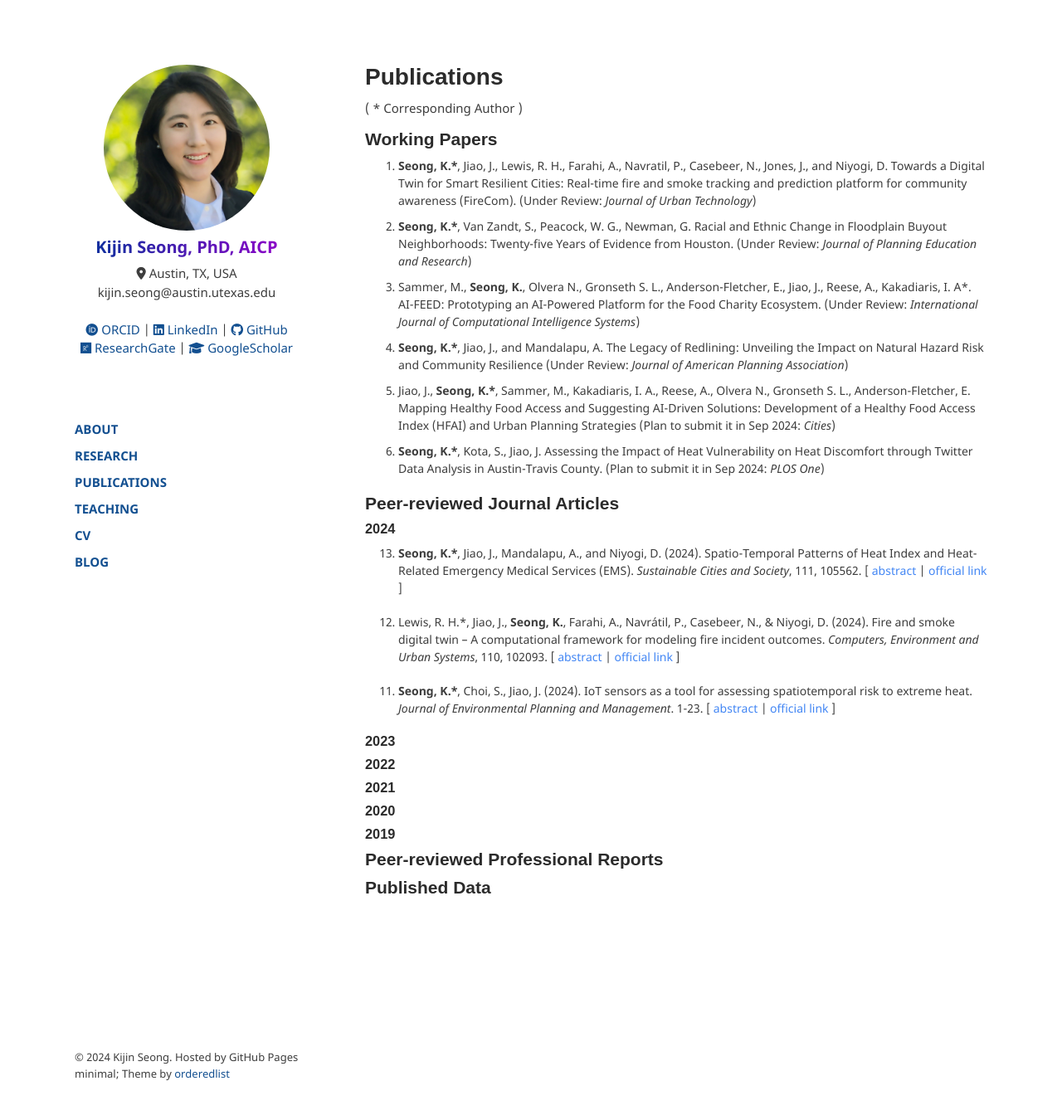
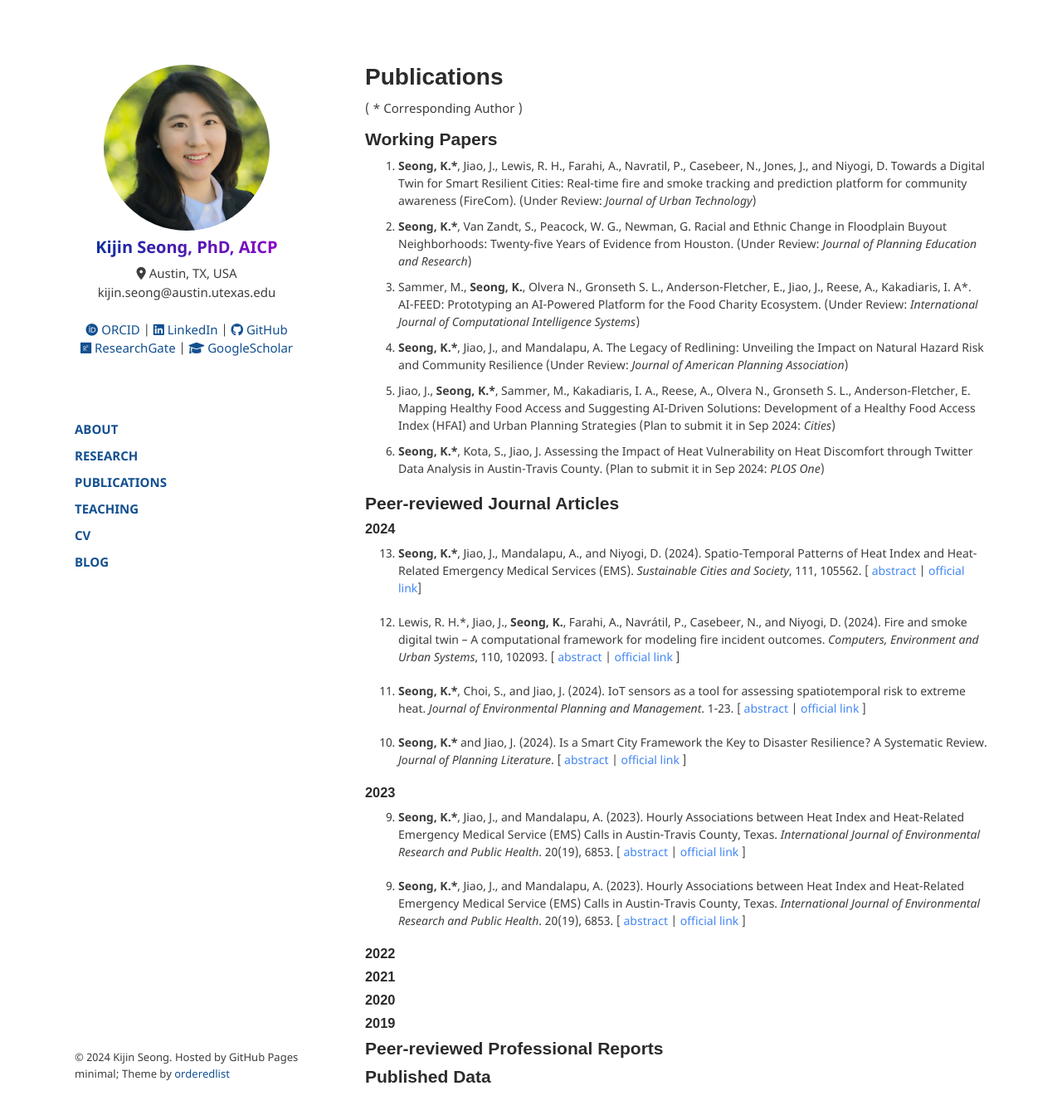
Before and after one commit to kijinseong/kijinseong.github.io, a Jekyll site: the page built from pages/publications.md, in a window 1280 px wide and 1369 px high. Shown: the top 1344 px of the window at 83% size. Built offline with Jekyll 4.4.1, drawn with Linux system fonts in a browser that asks for light colours.

Commit message:
Publications

```diff
--- a/pages/publications.md
+++ b/pages/publications.md
@@ -50,7 +50,7 @@ permalink: /publications/
 <div class="text-colored">
     <ol start="13">
         <li>
-            <b>Seong, K.*</b>, Jiao, J., Mandalapu, A., and Niyogi, D. (2024). Spatio-Temporal Patterns of Heat Index and Heat-Related Emergency Medical Services (EMS). <i>Sustainable Cities and Society</i>, 111, 105562. [ <a href="javascript:void(0);" onclick="showdropinfo('Spatio-temporal2024')">abstract</a> | <a href="https://linkinghub.elsevier.com/retrieve/pii/S2210670724003883" target="_blank">official link</a> ]
+            <b>Seong, K.*</b>, Jiao, J., Mandalapu, A., and Niyogi, D. (2024). Spatio-Temporal Patterns of Heat Index and Heat-Related Emergency Medical Services (EMS). <i>Sustainable Cities and Society</i>, 111, 105562. [ <a href="javascript:void(0);" onclick="showdropinfo('Spatio-temporal2024')">abstract</a> | <a href="https://linkinghub.elsevier.com/retrieve/pii/S2210670724003883" target="_blank">official link</a>]
         </li>
     </ol>
 
@@ -61,7 +61,7 @@ permalink: /publications/
 
     <ol start="12">
         <li>
-            Lewis, R. H.*, Jiao, J., <b>Seong, K.</b>, Farahi, A., Navrátil, P., Casebeer, N., & Niyogi, D. (2024). Fire and smoke digital twin – A computational framework for modeling fire incident outcomes. <i>Computers, Environment and Urban Systems</i>, 110, 102093. [ <a href="javascript:void(0);" onclick="showdropinfo('FireDT2024')">abstract</a> | <a href="https://linkinghub.elsevier.com/retrieve/pii/S019897152400022X" target="_blank">official link</a> ]
+            Lewis, R. H.*, Jiao, J., <b>Seong, K.</b>, Farahi, A., Navrátil, P., Casebeer, N., and Niyogi, D. (2024). Fire and smoke digital twin – A computational framework for modeling fire incident outcomes. <i>Computers, Environment and Urban Systems</i>, 110, 102093. [ <a href="javascript:void(0);" onclick="showdropinfo('FireDT2024')">abstract</a> | <a href="https://linkinghub.elsevier.com/retrieve/pii/S019897152400022X" target="_blank">official link</a> ]
         </li>
     </ol>
 
@@ -72,7 +72,7 @@ permalink: /publications/
 
     <ol start="11">
         <li>
-            <b>Seong, K.*</b>, Choi, S., Jiao, J. (2024). IoT sensors as a tool for assessing spatiotemporal risk to extreme heat.  <i>Journal of Environmental Planning and Management</i>. 1-23. [ <a href="javascript:void(0);" onclick="showdropinfo('IoT2024')">abstract</a> | <a href="https://www.tandfonline.com/doi/full/10.1080/09640568.2024.2320257" target="_blank">official link</a> ]
+            <b>Seong, K.*</b>, Choi, S., and Jiao, J. (2024). IoT sensors as a tool for assessing spatiotemporal risk to extreme heat.  <i>Journal of Environmental Planning and Management</i>. 1-23. [ <a href="javascript:void(0);" onclick="showdropinfo('IoT2024')">abstract</a> | <a href="https://www.tandfonline.com/doi/full/10.1080/09640568.2024.2320257" target="_blank">official link</a> ]
         </li>
     </ol>
 
@@ -81,13 +81,43 @@ permalink: /publications/
         <br><br>
     </div>
 
+    <ol start="10">
+        <li>
+            <b>Seong, K.*</b> and Jiao, J. (2024). Is a Smart City Framework the Key to Disaster Resilience? A Systematic Review. <i>Journal of Planning Literature</i>. [ <a href="javascript:void(0);" onclick="showdropinfo('Literature2024')">abstract</a> | <a href="http://journals.sagepub.com/doi/10.1177/08854122231199462" target="_blank">official link</a> ]
+        </li>
+    </ol>
+
+    <div id='Literature2024' class="abstractcollapsed" style="display:none;">
+        Despite a growing body of research on the smart city framework for disaster resilience, a comprehensive systematic literature review from urban planning perspectives has never been attempted. In this review of smart and resilient cities, we distill vital learning and shared concepts, identify research trends and limitations, and suggest avenues for future research. The results reveal that reviewed articles primarily focused on methodological approaches addressing how to adapt technologies for disaster resilience, yet rarely discussed the sociological approaches to environment, economy, and governance. This study will provide a reference to trace existing research and suggest equitable smart resilience.
+        <br><br>
+    </div>
+</div>
+
+### 2023
+<div class="text-colored">
+    <ol start="9">
+        <li>
+            <b>Seong, K.*</b>, Jiao, J., and Mandalapu, A. (2023). Hourly Associations between Heat Index and Heat-Related Emergency Medical Service (EMS) Calls in Austin-Travis County, Texas. <i>International Journal of Environmental Research and Public Health</i>. 20(19), 6853. [ <a href="javascript:void(0);" onclick="showdropinfo('Hourly2023')">abstract</a> | <a href="https://www.mdpi.com/1660-4601/20/19/6853" target="_blank">official link</a> ]
+        </li>
+    </ol>
+
+    <div id='Hourly2023' class="abstractcollapsed" style="display:none;">
+        This paper aims to investigate the following research questions: (1) what are the hourly patterns of heat index and heat-related emergency medical service (EMS) incidents during summertime?; and (2) how do the lagged effects of heat intensity and hourly excess heat (HEH) vary by heat-related symptoms? Using the hourly weather and heat-related EMS call data in Austin-Travis County, Texas, this paper reveals the relationship between heat index patterns on an hourly basis and heat-related health issues and evaluates the immediate health effects of extreme heat events by utilizing a distributed lag non-linear model (DLNM). Delving into the heat index intensity and HEH, our ﬁndings suggest that higher heat intensity has immediate, short-term lagged effects on all causes of heat-related EMS incidents, including in cardiovascular, respiratory, neurological, and non-severe cases, while its relative risk (RR) varies by time. HEH also shows a short-term cumulative lagged effect within 5 h in all-cause, cardiovascular, and non-severe symptoms, while there are no statistically signiﬁcant RRs found for respiratory and neurological cases in the short term. Our ﬁndings could be a reference for policymakers when devoting resources, developing extreme heat warning standards, and optimizing local EMS services, providing data-driven evidence for the effective deployment of ambulances.
+        <br><br>
+    </div>
+
+    <ol start="9">
+        <li>
+            <b>Seong, K.*</b>, Jiao, J., and Mandalapu, A. (2023). Hourly Associations between Heat Index and Heat-Related Emergency Medical Service (EMS) Calls in Austin-Travis County, Texas. <i>International Journal of Environmental Research and Public Health</i>. 20(19), 6853. [ <a href="javascript:void(0);" onclick="showdropinfo('Hourly2023')">abstract</a> | <a href="https://www.mdpi.com/1660-4601/20/19/6853" target="_blank">official link</a> ]
+        </li>
+    </ol>
+
+    <div id='Hourly2023' class="abstractcollapsed" style="display:none;">
+        This paper aims to investigate the following research questions: (1) what are the hourly patterns of heat index and heat-related emergency medical service (EMS) incidents during summertime?; and (2) how do the lagged effects of heat intensity and hourly excess heat (HEH) vary by heat-related symptoms? Using the hourly weather and heat-related EMS call data in Austin-Travis County, Texas, this paper reveals the relationship between heat index patterns on an hourly basis and heat-related health issues and evaluates the immediate health effects of extreme heat events by utilizing a distributed lag non-linear model (DLNM). Delving into the heat index intensity and HEH, our ﬁndings suggest that higher heat intensity has immediate, short-term lagged effects on all causes of heat-related EMS incidents, including in cardiovascular, respiratory, neurological, and non-severe cases, while its relative risk (RR) varies by time. HEH also shows a short-term cumulative lagged effect within 5 h in all-cause, cardiovascular, and non-severe symptoms, while there are no statistically signiﬁcant RRs found for respiratory and neurological cases in the short term. Our ﬁndings could be a reference for policymakers when devoting resources, developing extreme heat warning standards, and optimizing local EMS services, providing data-driven evidence for the effective deployment of ambulances.
+        <br><br>
+    </div>
 
 </div>
-
-
-
-
-### 2023
 
 
 ### 2022
```
